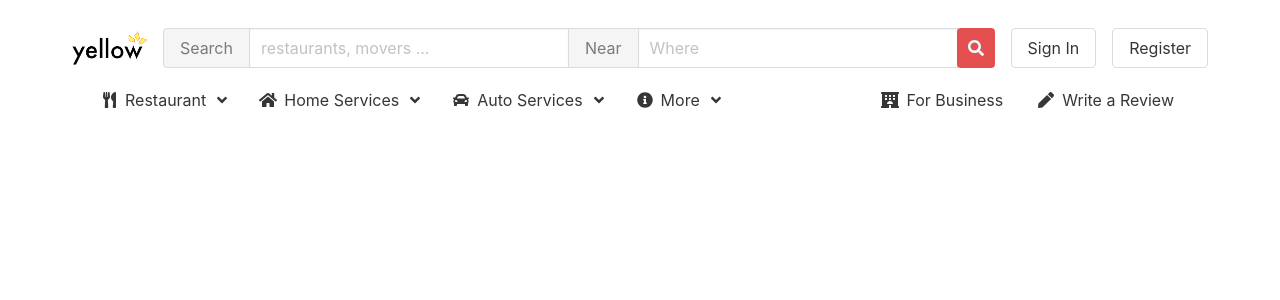
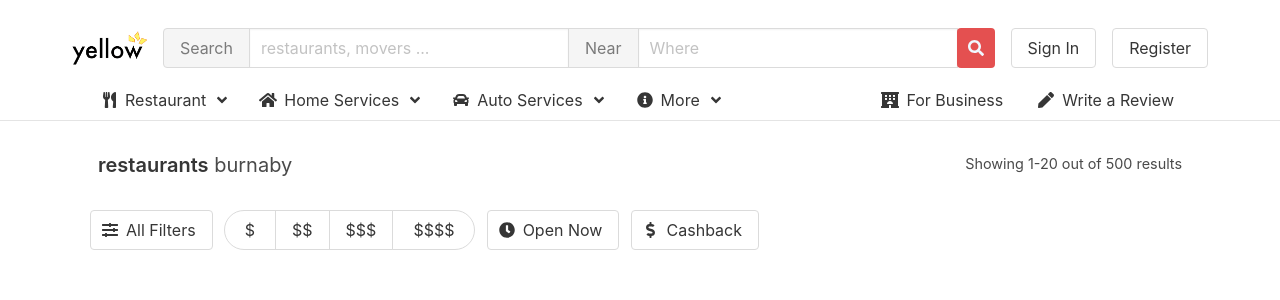
Before and after one commit to saqibhasib/yelp-clone, a React (Create React App) app: page /search in a window 1280 px wide. Shown: the top 300 px of the page. Built offline with nearby package versions, Linux system fonts and the light colour scheme.

Commit message:
add Search results summary component

```diff
--- a/src/Search/Search.js
+++ b/src/Search/Search.js
@@ -1,12 +1,14 @@
 import React from 'react';
 import { NavBarMain } from '../NavBarMain/NavBarMain';
 import { SubNav } from '../NavBarMain/SubNav/SubNav';
+import { SearchResultSummary } from './SearchResultSummary/SearchResultSummary';
 
 export function Search(){
     return(
         <div>
             <NavBarMain/>
             <SubNav/>
+            <SearchResultSummary/>
         </div>
     );
 }
--- /dev/null
+++ b/src/Search/SearchResultSummary/SearchResultSummary.js
@@ -0,0 +1,39 @@
+import React from 'react';
+import styles from './SearchResultSummary.module.css';
+
+export function SearchResultSummary(){
+    return(
+        <div className={styles.container}>
+            <div className={styles['search-summary']}>
+                <h1 className='subtitle'><strong>restaurants</strong> burnaby</h1>
+                <p>Showing 1-20 out of 500 results</p>
+            </div>
+            <div className={styles.filters}>
+                <button className={`button ${styles['subnav-button']}`}>
+                    <span className="icon is-small">
+                        <i className="fas fa-sliders-h"></i>
+                    </span>
+                    <span>All Filters</span>
+                </button>
+                <div className="buttons has-addons">
+                    <button className="button is-rounded">$</button>
+                    <button className="button">$$</button>
+                    <button className="button">$$$</button>
+                    <button className="button is-rounded">$$$$</button>
+                </div>
+                <button className={`button ${styles['subnav-button']}`}>
+                    <span className="icon is-small">
+                        <i className="fas fa-clock"></i>
+                    </span>
+                    <span>Open Now</span>
+                </button>
+                <button className={`button ${styles['subnav-button']}`}>
+                    <span className="icon is-small">
+                        <i className="fas fa-dollar-sign"></i>
+                    </span>
+                    <span>Cashback</span>
+                </button>
+            </div>
+        </div>
+    );
+}
--- /dev/null
+++ b/src/Search/SearchResultSummary/SearchResultSummary.module.css
@@ -0,0 +1,38 @@
+.search-summary {
+    padding: 2rem 0.5rem;
+    width: 100%;
+    display: flex;
+    justify-content: space-between;
+}
+
+.search-summary p {
+    font-size: 0.9rem;
+}
+
+.search-summary h1:global(.subtitle){
+    margin-bottom: 0;
+}
+
+.container {
+    /* background: rgb(228, 228, 228); */
+    display: flex;
+    flex-direction: column;
+    justify-content: center;
+    align-items: center;
+    border-top: 1px solid;
+    border-color: rgb(228, 228, 228);
+
+}
+
+.container > * {
+    max-width: 1100px;
+}
+
+.filters {
+    display: flex;
+    width: 100%;
+}
+
+.filters > * {
+    margin-right: .7rem;
+}
--- a/src/SearchBar/SearchBar.js
+++ b/src/SearchBar/SearchBar.js
@@ -30,6 +30,7 @@ export function SearchBar(props) {
                     </span>
                 </button>
             </div>
+
         </div>
     );
 }
```
